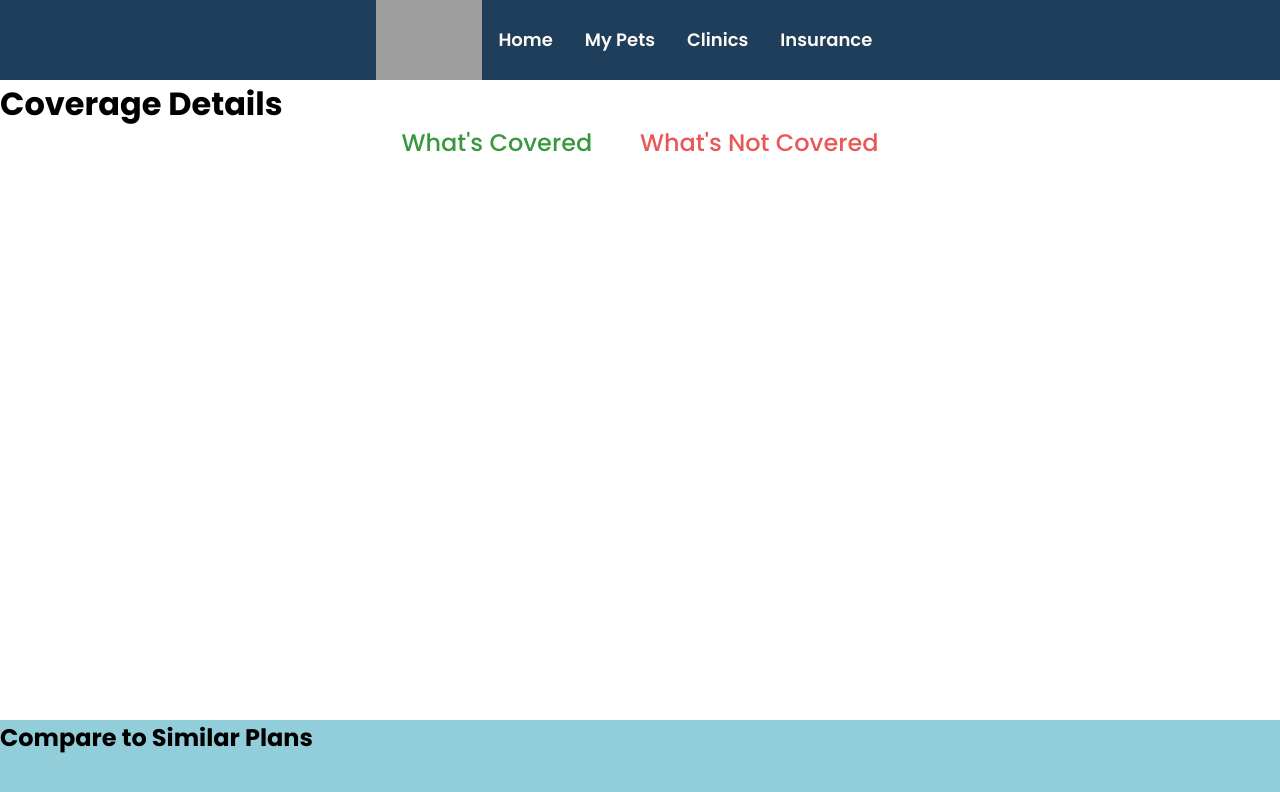
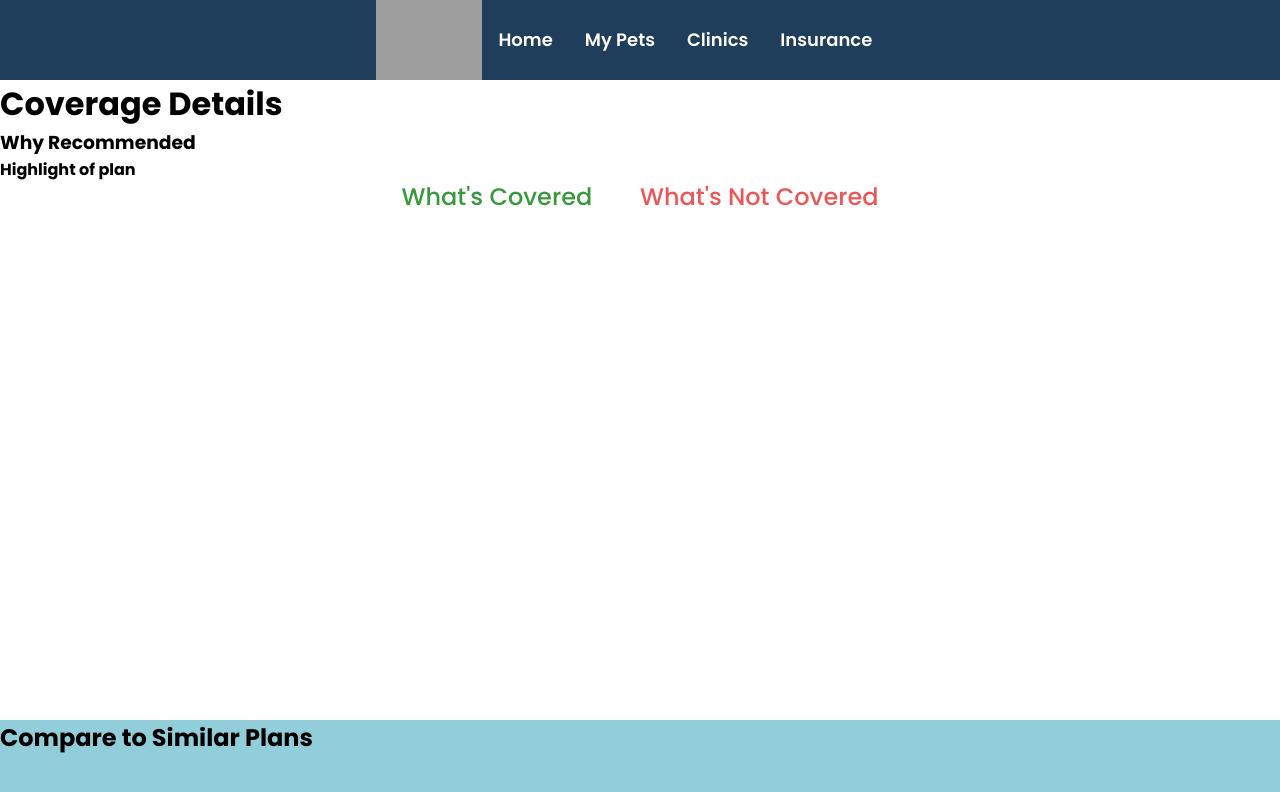
Before and after one commit to azim763/pawguard, a React (Create React App) app in the folder public/: page /insurance-details in a window 1280 px wide. Shown: the top 792 px of the page. Built offline with nearby package versions, Linux system fonts and the light colour scheme; grey boxes are pictures that could not be loaded; a web font is replaced by a local one.

Commit message:
added component to InsurancDetails.jsx

```diff
--- a/public/src/pages/InsuranceDetails/InsuranceDetails.jsx
+++ b/public/src/pages/InsuranceDetails/InsuranceDetails.jsx
@@ -3,7 +3,7 @@ import Header from "../../components/Header/header";
 import styles from "../InsuranceDetails/InsuranceDetails.module.css"
 import InsuranceCoverage from '../../components/InsuranceCoverage/InsuranceCoverage';
 import InsuranceNotCovered from '../../components/InsuranceNotCovered/InsuranceNotCovered';
-
+import InsuranceCard from "../../components/InsuranceCard/InsuranceCard"
 
 
 const InsuranceDetails = () => {
@@ -18,6 +18,7 @@ const InsuranceDetails = () => {
             {/*  PUT The Insurance card here  of the particular Card */}
           </div>
           <div>
+            <InsuranceCard title="Why Recommended" text="" subtitle="Highlight of plan" body=""></InsuranceCard>
 
             {/* Put Why recommend component here  */}
           </div>
--- a/public/src/pages/Login.jsx
+++ b/public/src/pages/Login.jsx
@@ -6,7 +6,6 @@ import Logo from "../assets/logo.svg";
 import { ToastContainer, toast } from "react-toastify";
 import "react-toastify/dist/ReactToastify.css";
 import { loginRoute } from "../utils/APIRoutes";
-import PetIndividualCard from "./../components/PetIndividualCard/PetIndividualCard"
 
 export default function Login() {
   const navigate = useNavigate();
@@ -84,7 +83,6 @@ export default function Login() {
             onChange={(e) => handleChange(e)}
           />
           <button type="submit">Log In</button>
-          <PetIndividualCard />
           <span>
             Don't have an account ? <Link to="/register">Create One.</Link>
           </span>
```
